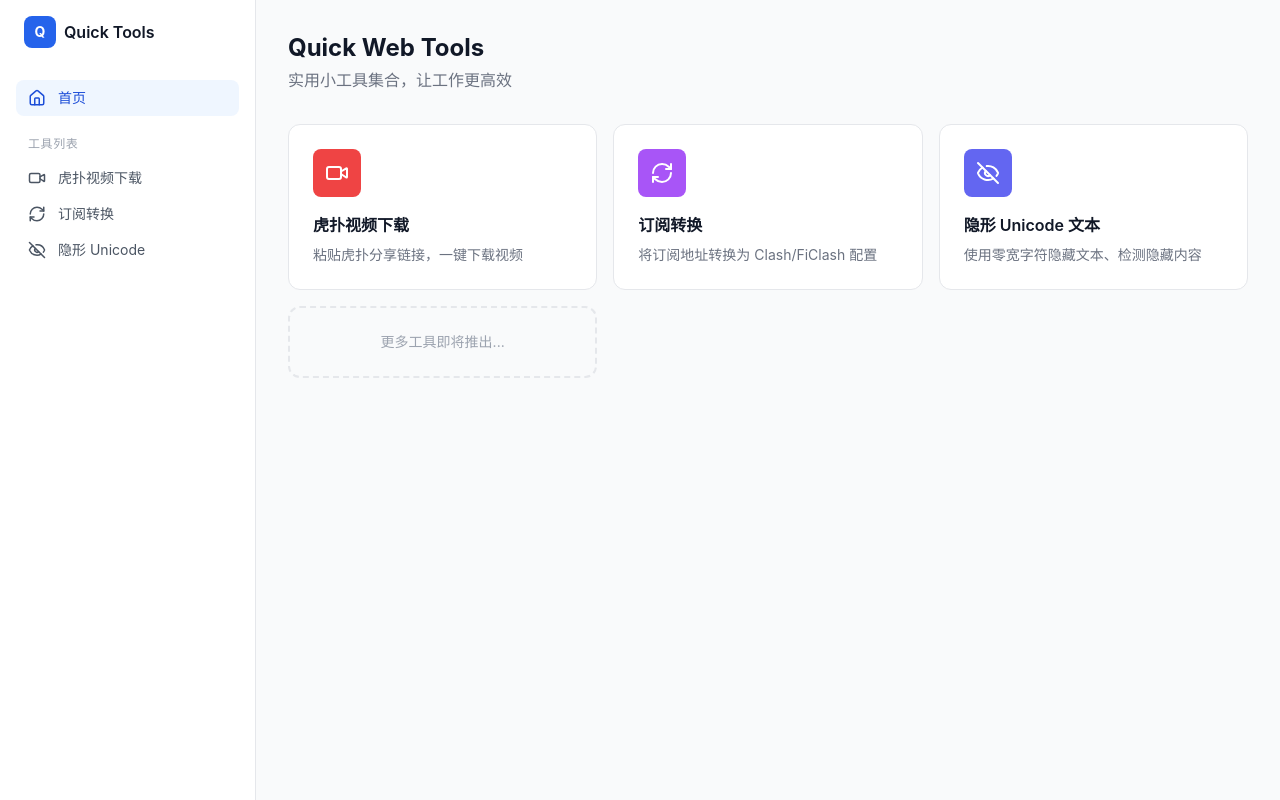
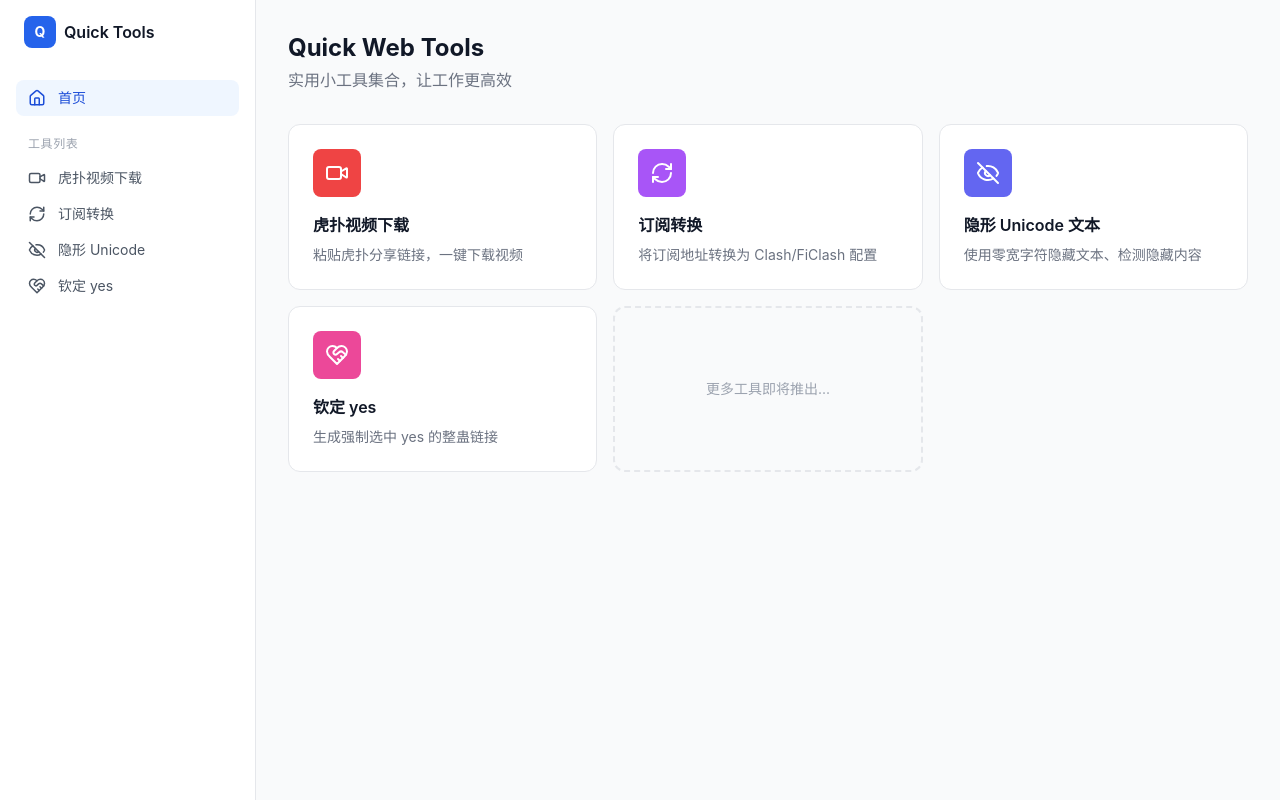
Before and after one commit to wudizhangzhi/quick-web-tools, a Next.js app: page / in a window 1280 px wide. Built offline with nearby package versions, Linux system fonts and the light colour scheme; no server answers.

Commit message:
feat(force-yes): register tool in sidebar, home grid, and CLAUDE.md

```diff
--- a/app/page.tsx
+++ b/app/page.tsx
@@ -1,5 +1,5 @@
 import Link from 'next/link'
-import { Video, ArrowRight, RefreshCw, EyeOff } from 'lucide-react'
+import { Video, ArrowRight, RefreshCw, EyeOff, HeartHandshake } from 'lucide-react'
 
 const tools = [
   {
@@ -22,6 +22,13 @@ const tools = [
     icon: EyeOff,
     description: '使用零宽字符隐藏文本、检测隐藏内容',
     color: 'bg-indigo-500',
+  },
+  {
+    name: '钦定 yes',
+    href: '/tools/force-yes',
+    icon: HeartHandshake,
+    description: '生成强制选中 yes 的整蛊链接',
+    color: 'bg-pink-500',
   },
 ]
 
--- a/components/Sidebar.tsx
+++ b/components/Sidebar.tsx
@@ -3,7 +3,7 @@
 import { useState } from 'react'
 import Link from 'next/link'
 import { usePathname } from 'next/navigation'
-import { Video, Home, Menu, X, RefreshCw, EyeOff } from 'lucide-react'
+import { Video, Home, Menu, X, RefreshCw, EyeOff, HeartHandshake } from 'lucide-react'
 
 const tools = [
   {
@@ -23,6 +23,12 @@ const tools = [
     href: '/tools/invisible-unicode',
     icon: EyeOff,
     description: '隐形文本编码/解码/检测',
+  },
+  {
+    name: '钦定 yes',
+    href: '/tools/force-yes',
+    icon: HeartHandshake,
+    description: '生成强制选中 yes 的整蛊链接',
   },
 ]
 
```
Also changed, not shown: 1 other file (tests, documents, lock files or other folders).
